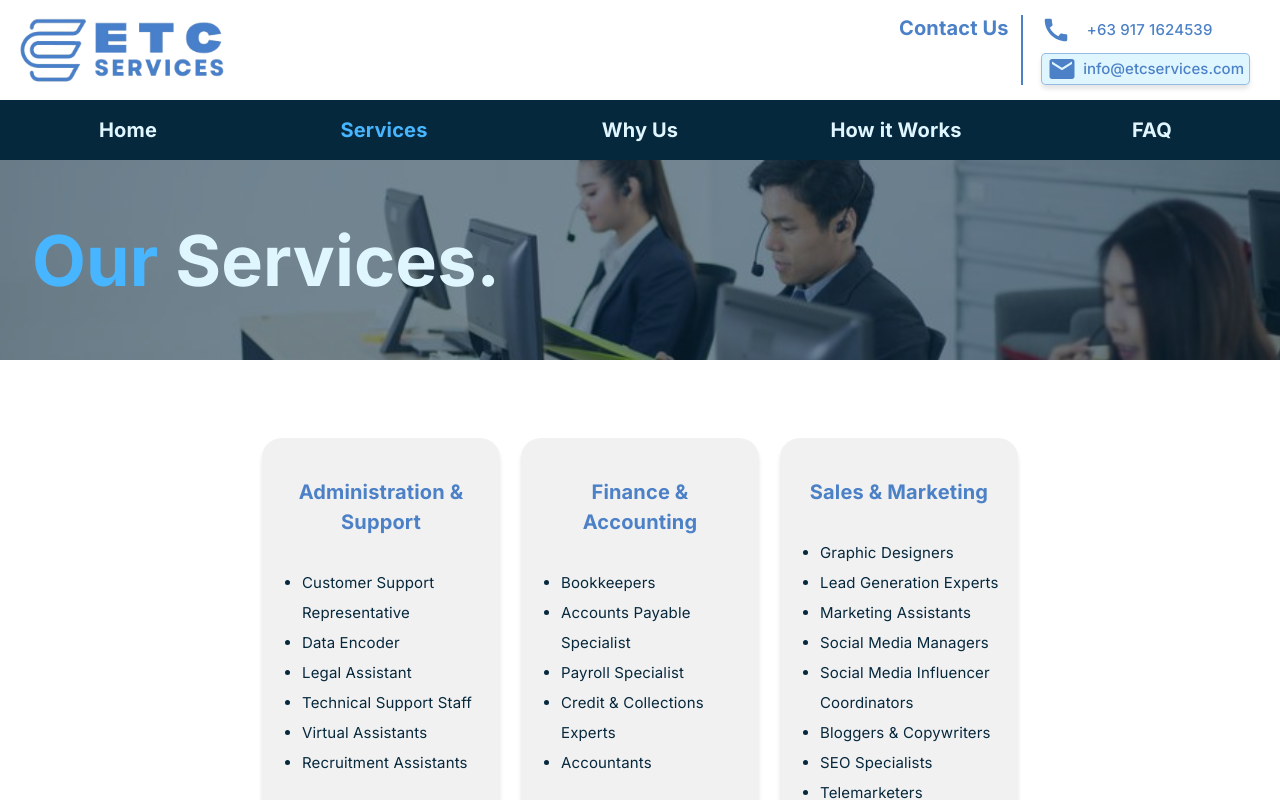
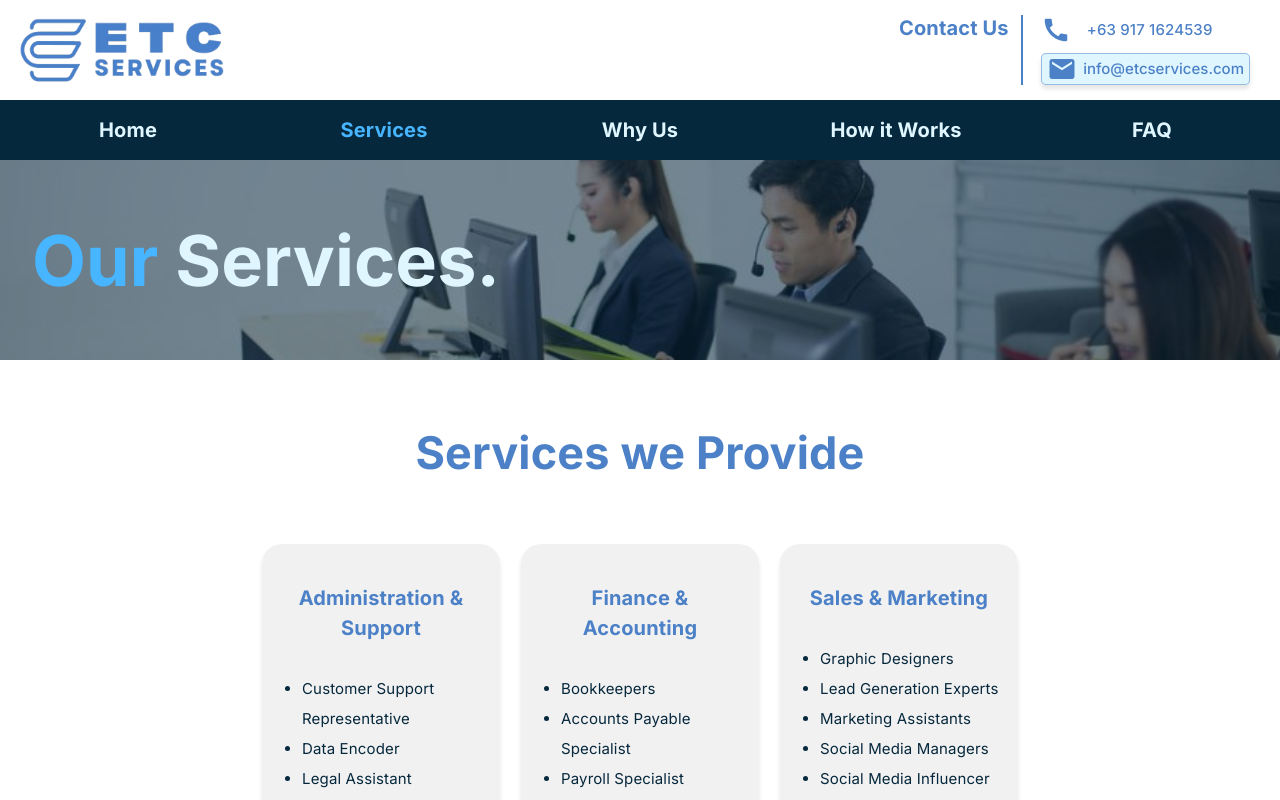
Before and after one commit to ETCservicesgroup/etc-main-website, a React (Create React App) app: page / in a window 1280 px wide. Both pictures are taken after a click on the element "Services". Shown: the top 800 px of the page. Built offline with nearby package versions, Linux system fonts and the light colour scheme.

Commit message:
Added header for services component.

```diff
--- a/src/components/Services.tsx
+++ b/src/components/Services.tsx
@@ -16,18 +16,15 @@ function Services(props: IHomeProps) {
       backgroundPosition: 'center',
       backgroundSize: 'cover',
       padding: '30px 16px',
-      marginBottom: '35px',
       display: 'flex',
       flexDirection: 'column',
       justifyContent: 'center',
       [theme.breakpoints.up('md')]: {
         height: '150px',
         padding: '37px 32px',
-        marginBottom: '58px',
       },
       [theme.breakpoints.up('lg')]: {
         height: '200px',
-        marginBottom: '78px',
       },
       [theme.breakpoints.up('xl')]: {
         paddingLeft: '181px',
@@ -283,7 +280,33 @@ function Services(props: IHomeProps) {
     cardContainersWrapper: {
       display: 'flex',
       justifyContent: 'center',
-    }
+    },
+    headerLabelContainer: {
+      height: '130px',
+      textAlign: 'center',
+      display: 'flex',
+      alignItems: 'center',
+      justifyContent: 'center',
+      [theme.breakpoints.up('md')]: {
+        height: '155px',
+      },
+      [theme.breakpoints.up('lg')]: {
+        height: '184px',
+      },
+    },
+    headerLabelContent: {
+      fontStyle: 'normal',
+      fontWeight: 700,
+      fontSize: '25px',
+      lineHeight: '75px',
+      color: '#4C81C7',
+      [theme.breakpoints.up('md')]: {
+        fontSize: '40px',
+      },
+      [theme.breakpoints.up('lg')]: {
+        fontSize: '45px',
+      },
+    },
   };
   const cardContents = [
     {
@@ -437,6 +460,9 @@ function Services(props: IHomeProps) {
           <Typography component='span' sx={{...styles.ourText, ...styles.servicesText}}> Services.</Typography>
         </Box>
       </Box>
+      <Box sx={styles.headerLabelContainer}>
+        <Typography component='span' sx={styles.headerLabelContent}>Services we Provide</Typography>
+      </Box>
       <Box sx={styles.cardContainersWrapper}>
         {/* @ts-ignore */}
         <Box sx={styles.cardsContainerStyle}>
```
